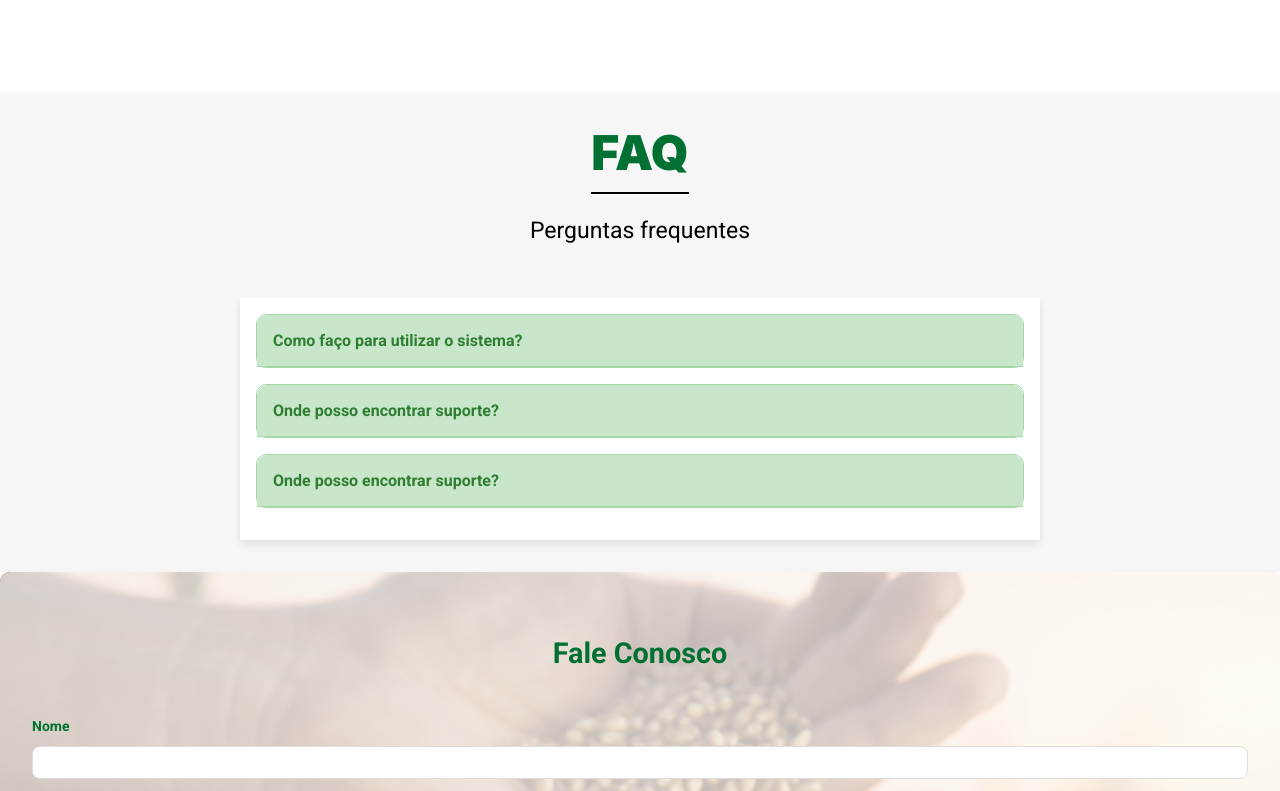
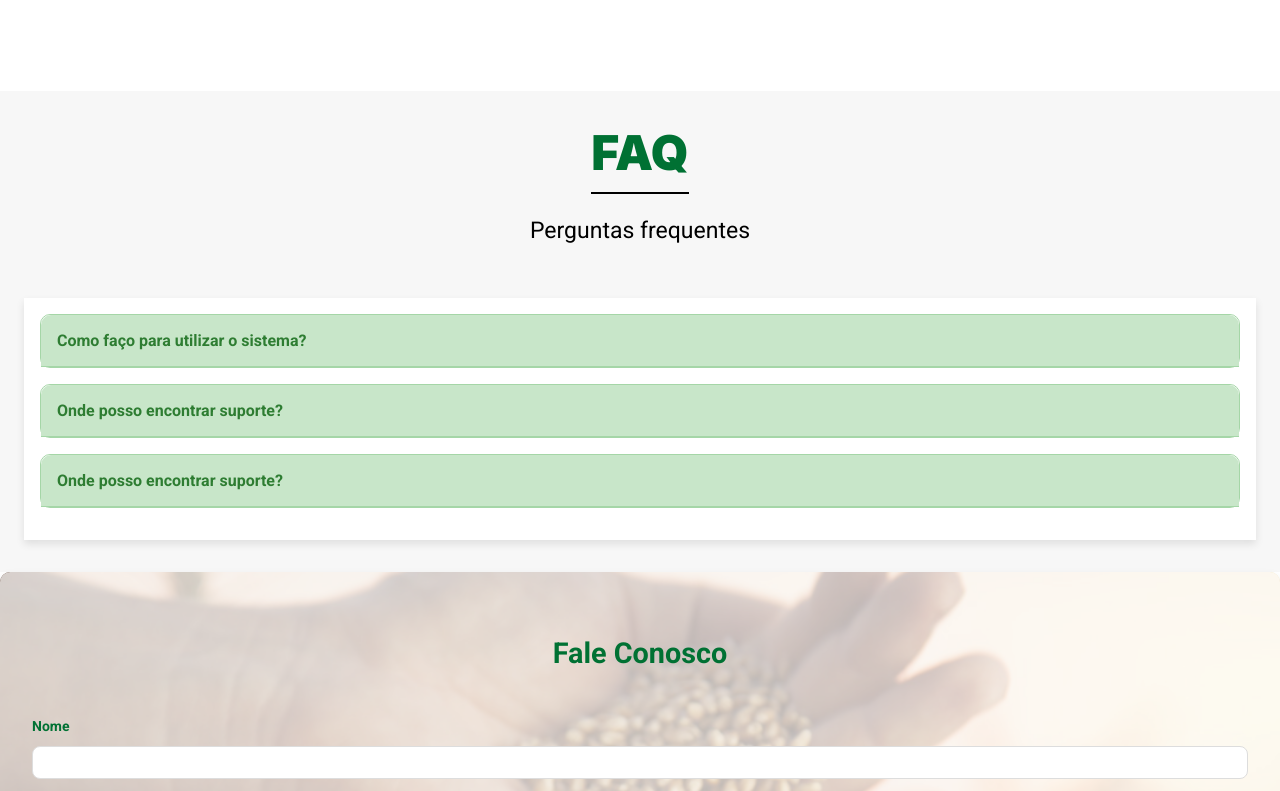
Before and after one commit to LukkzHS/PrecisionV1, a React (Vite) app: page / in a window 1280 px wide. Shown: the part 4591-5382 px from the top of the page. Built offline with nearby package versions, Linux system fonts and the light colour scheme; the HTML template or start-up script is replaced by a standard one.

Commit message:
fix width faq

```diff
--- a/src/components/main/Faq/Faq.css
+++ b/src/components/main/Faq/Faq.css
@@ -24,7 +24,7 @@
 }
 
 .faq-container {
-  width: 90%;
+  width: 1200px;
 
   background-color: #ffffff;
   padding: 1rem;
@@ -32,8 +32,9 @@
 }
 
 @media (min-width: 768px) {
+
   .faq-container {
-    width: 60%;
+    width: 1200px;
 
   }
 }
```
